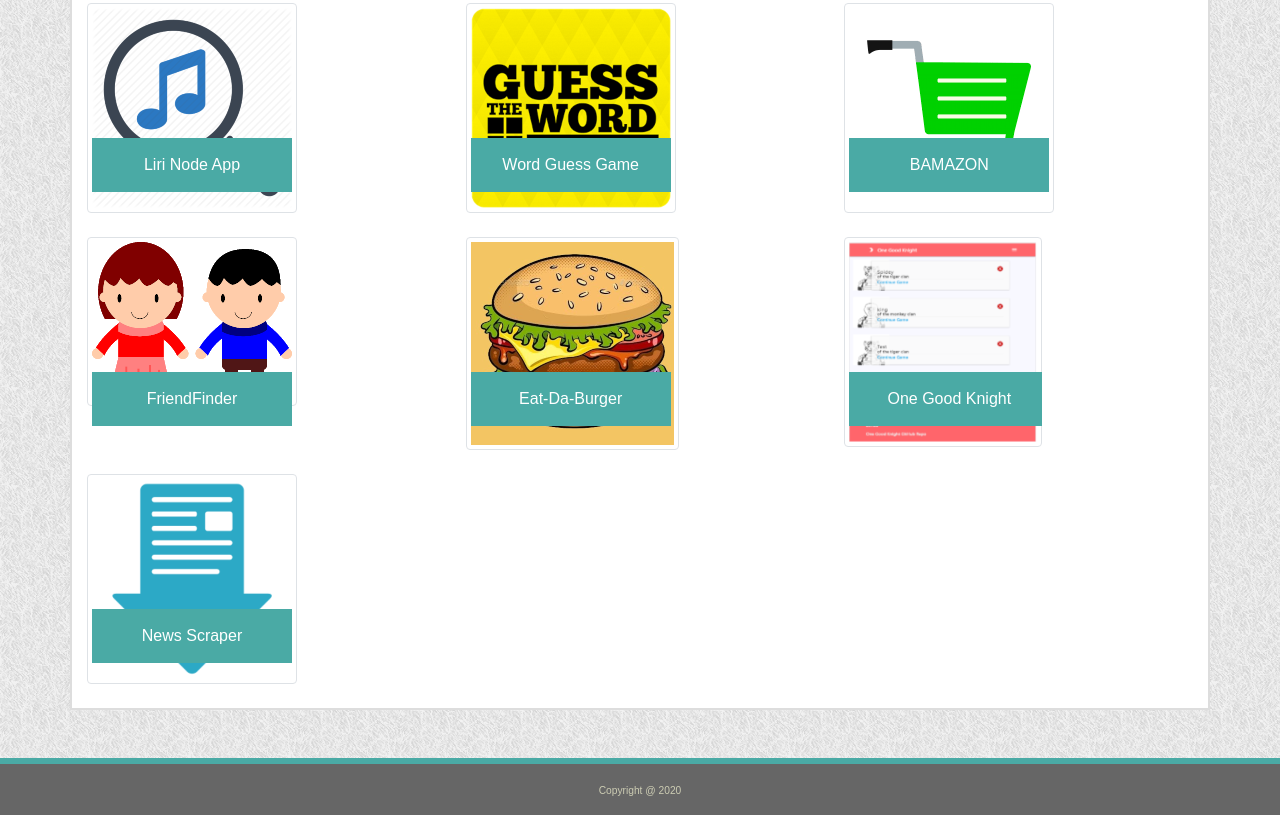
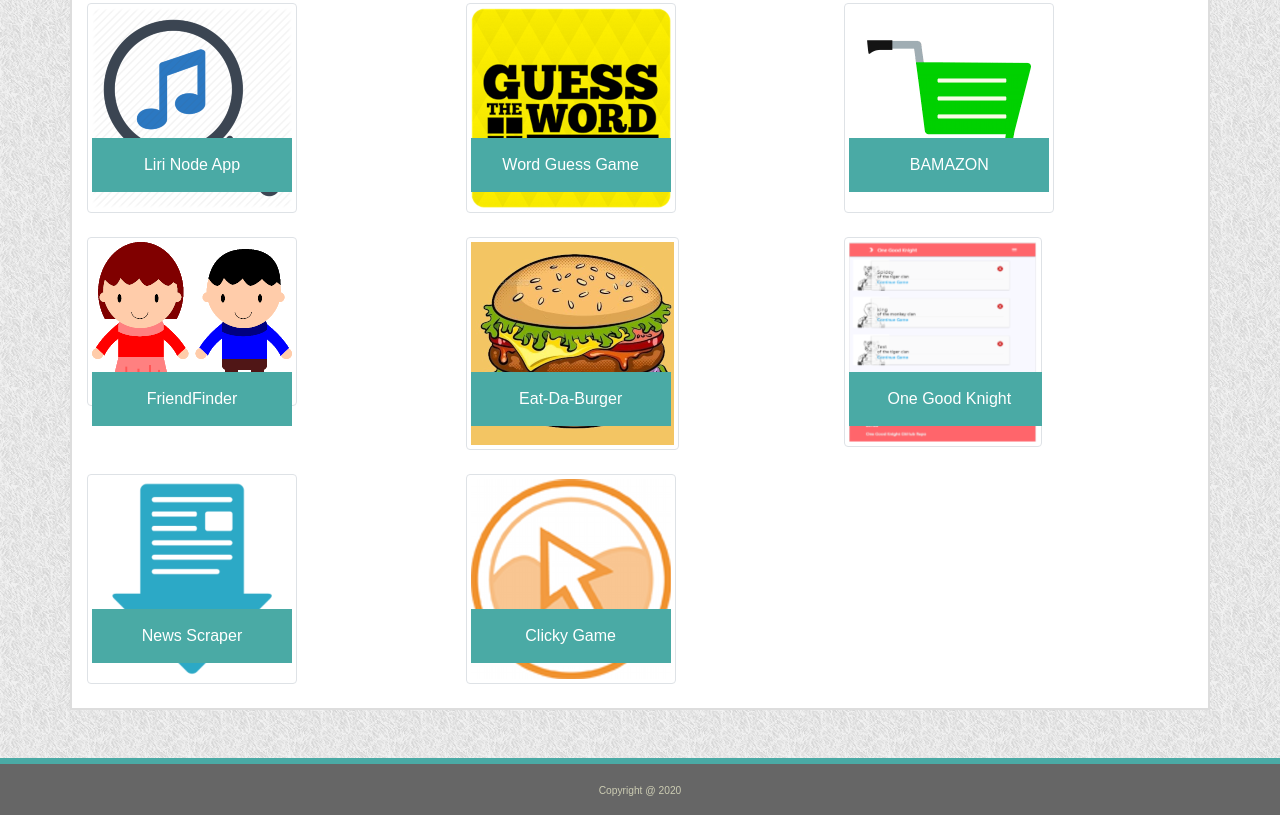
Before and after one commit to shruti-gaonkar/shruti-gaonkar.github.io, a plain HTML site: page portfolio.html in a window 1280 px wide. Shown: the part 639-1454 px from the top of the page. Drawn offline with nearby package versions, Linux system fonts and the light colour scheme.

Commit message:
Added clicky game to portfolio

```diff
--- a/portfolio.html
+++ b/portfolio.html
@@ -194,6 +194,18 @@
                         </a>
                     </div>
                 </div>
+
+                <div class="col-lg-4 col-md-4 col-6">
+                    <div class="view view-first">
+                        <a href="https://shruti-gaonkar.github.io/clicky-game/" target="_blank"
+                            class="d-block mb-4 h-100">
+                            <img class="img-fluid img-thumbnail" src="assets/images/clicky.png" />
+                            <div class="mask" alt="Clicky Game">
+                                <p>Clicky Game</p>
+                            </div>
+                        </a>
+                    </div>
+                </div>
             </div>
         </div>
     </main>
```
Also changed, not shown: assets/images/clicky.png (added).
